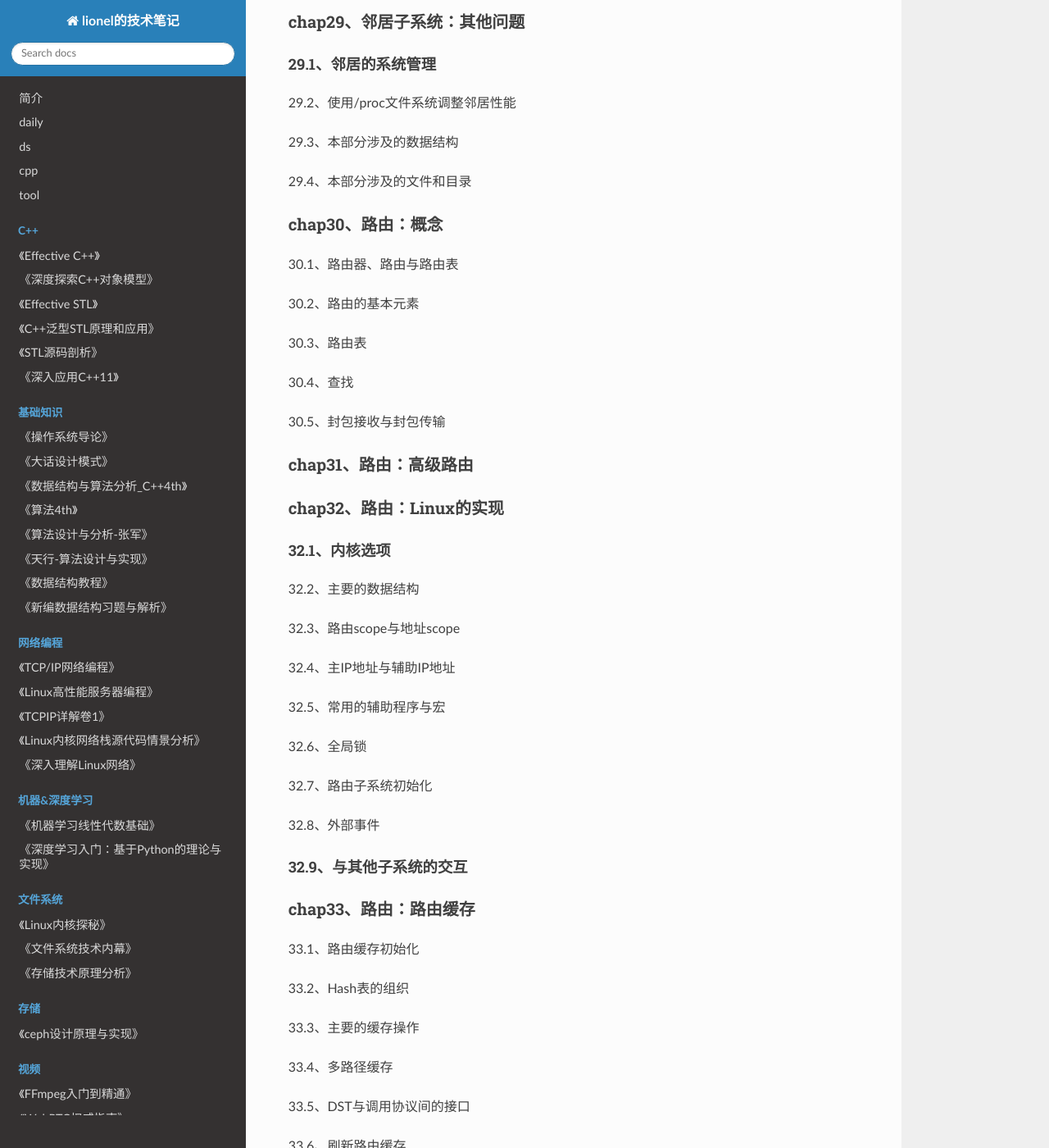
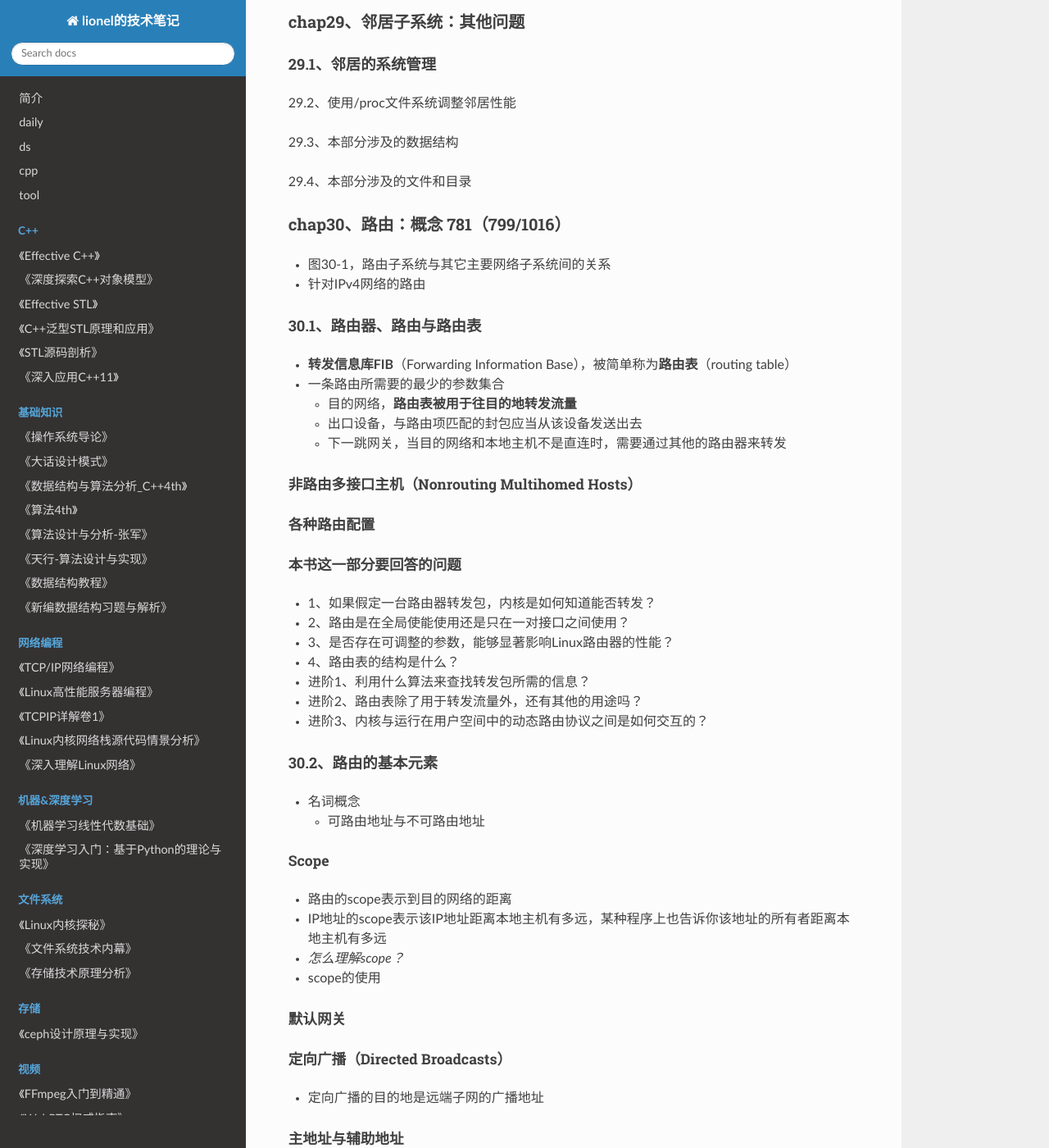
Before and after one commit to wolflion/booknotes, an MkDocs documentation site: the page built from docs/10network/深入理解Linux网络技术内幕.md, in a window 1280 px wide and 1400 px high, scrolled down 28953 px. Shown: the whole window at 82% size. Built offline with MkDocs 1.6.1, drawn with Linux system fonts in a browser that asks for light colours; nearby versions of some CDN libraries; some of the changed text lies outside the part shown.

Commit message:
Update 深入理解Linux网络技术内幕.md

```diff
--- a/docs/10network/深入理解Linux网络技术内幕.md
+++ b/docs/10network/深入理解Linux网络技术内幕.md
@@ -1151,21 +1151,176 @@ chap17、桥接：其它主题
 
 29.4、本部分涉及的文件和目录
 
-### chap30、路由：概念
+### chap30、路由：概念 781（799/1016）
 
-30.1、路由器、路由与路由表
++ 图30-1，路由子系统与其它主要网络子系统间的关系
++ 针对IPv4网络的路由
 
-30.2、路由的基本元素
+#### 30.1、路由器、路由与路由表
 
-30.3、路由表
++ **转发信息库FIB**（Forwarding Information Base），被简单称为**路由表**（routing table）
++ 一条路由所需要的最少的参数集合
+  + 目的网络，**路由表被用于往目的地转发流量**
+  + 出口设备，与路由项匹配的封包应当从该设备发送出去
+  + 下一跳网关，当目的网络和本地主机不是直连时，需要通过其他的路由器来转发
 
-30.4、查找
+##### 非路由多接口主机（Nonrouting Multihomed Hosts）
 
-30.5、封包接收与封包传输
+##### 各种路由配置
 
-### chap31、路由：高级路由
+##### 本书这一部分要回答的问题
 
-### chap32、路由：Linux的实现
++ 1、如果假定一台路由器转发包，内核是如何知道能否转发？
++ 2、路由是在全局使能使用还是只在一对接口之间使用？
++ 3、是否存在可调整的参数，能够显著影响Linux路由器的性能？
++ 4、路由表的结构是什么？
++ 进阶1、利用什么算法来查找转发包所需的信息？
++ 进阶2、路由表除了用于转发流量外，还有其他的用途吗？
++ 进阶3、内核与运行在用户空间中的动态路由协议之间是如何交互的？
+
+#### 30.2、路由的基本元素
+
++ 名词概念
+  + 可路由地址与不可路由地址
+
+##### Scope
+
++ 路由的scope表示到目的网络的距离
++ IP地址的scope表示该IP地址距离本地主机有多远，某种程序上也告诉你该地址的所有者距离本地主机有多远
++ *怎么理解scope？*
++ scope的使用
+
+##### 默认网关
+
+##### 定向广播（Directed Broadcasts）
+
++ 定向广播的目的地是远端子网的广播地址
+
+##### 主地址与辅助地址
+
+#### 30.3、路由表
+
++ **路由表**是路由子系统的核心，它是由一个**路由数据库**组成，IPv4的其他子系统通过各种函数可以使用该数据库，最重要的函数是**路由查找**
+
+##### 特殊路由
+
++ 在默认情况下，Linux使用两张路由表：
+  + 一张表用于本地地址
+  + 一张表用于所有其他的路由，其数据项可由用户手工配置或路由协议动态插入
+
+##### 路由类型与动作
+
++ 当一个封包与路由表中的某条路由相匹配时，默认动作是根据从路由表得到的该路由的转发信息，即**下一跳路由器地址和出口设备来转发该封包**
+
+##### 路由缓存
+
++ Linux将路由缓存分成两部分
+  + 一个是与协议相关的缓存，**表示缓存框架的部分**，其中每个元素被定义为一个由具体协议字段组成的集合
+  + 一个是与协议无关的缓存，通常被称为DST
+
+##### 路由表与路由缓存
+
+##### 路由缓存的垃圾回收
+
++ 垃圾回收负责清理路由子系统中**不再被使用的数据结构**
++ 垃圾回收机制有两种：
+  + 同步回收：**当路由子系统认为需要释放内存时，立即进行清理**
+  + 异步回收：
+
+#### 30.4、查找
+
++ 路由缓存查找是从一张简单的hash表中寻找完全匹配项。
+
+##### 最长前缀匹配
+
++ 到达同一目的地存在多条路由，*需要此算法*
+
+#### 30.5、封包接收与封包传输
+
++ 路由类型可以是本地提交或转发，所以路由要发出的封包和要接收的封包时都需要路由表
+
++ 路由的其它好处（图30-9）
+  + ARP封包不进行路由
+  + IP-over-IP是一个简单的隧道协议，它可以将普通IP封包封装到一个更大的IP封包中
+
+### chap31、路由：高级路由  806（824/1016）
+
++ 与QoS负责的流量控制子系统，防火墙程序（Netfilter）相互作用
+
+#### 31.1、策略路由背后的概念
+
++ 策略路由背后的主要思想是**允许用户除了可以根据目的IP地址配置路由外，还可以根据其他多个参数来配置路由**
++ 在路由器RT上配置路由有两种可能的方式
+  + 单路由表法
+  + 一种是在Linux中使用的方法（多路由表方法）
+
+##### 策略路由查找
+
++ 当使用策略路由时，为目的地查找路由可分为两个步骤：
+  + 1、根据配置策略选择要用的路由表，这个额外任务不可避免地增加了路由查找时间
+  + 2、从选择的路由表中查找路由
+
+##### 选择路由表
+
++ 内核可以基于以下参数作为在选择路由表时所用的策略：
+  + 源IP地址与/或目的IP地址
+  + 入口设备
+  + TOS
+  + Fwmark
+
+#### 31.2、多路径路由背后的概念
+
++ **多路径**是指管理员可以为一条路由的目的地指定多个下一跳
+
+##### 选择下一跳
+
++ 根据**加权循环算法（weighted round-robin algorithm）**来选择下一跳
+
+##### 支持多路径缓存
+
++ 一些有用的算法
+  + 随机算法（Random）
+  + 加权随机算法
+  + 循环法（Round robin）
+  + 设备循环算法（Device round robin）
+
++ 加权随机算法
+
++ 设备循环算法
+
+##### 基于流、基于连接和基于封包的流量分配
+
++ 给定一条多路径路由，
+  + 基于流Per flow
+  + 基于连接Per connection
++ 均衡算法
+
+#### 31.3、与其他内核子系统的交互
+
+##### 基于路由表的分类器
+
+##### 策略路由与基于防火墙的分类器
+
+#### 31.4、路由协议守护进程
+
++ 根据下面三种方式将路由插入到内核的路由表中：
+  + 通过用户命令静态配置（如ip route、route）
+  + 通过路由协议
+  + 由于配置不理想而由内核接收和处理的ICMP重定向消息
+
+#### 31.5、Verbose监控
+
+#### 31.6、ICMP_REDIRECT消息
+
+##### 共享介质
+
+##### 发送ICMP_REDIRECT消息
+
+##### 处理入口ICMP_REDIRECT消息
+
+#### 31.7、反向路径过滤
+
+### chap32、路由：Linux的实现  833（851/1016）
 
 #### 32.1、内核选项
 
```
